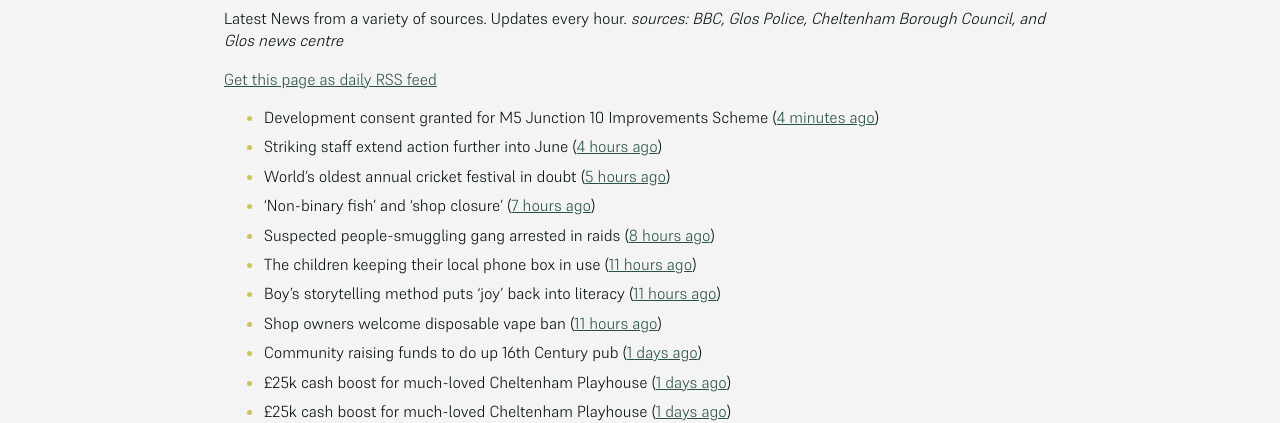
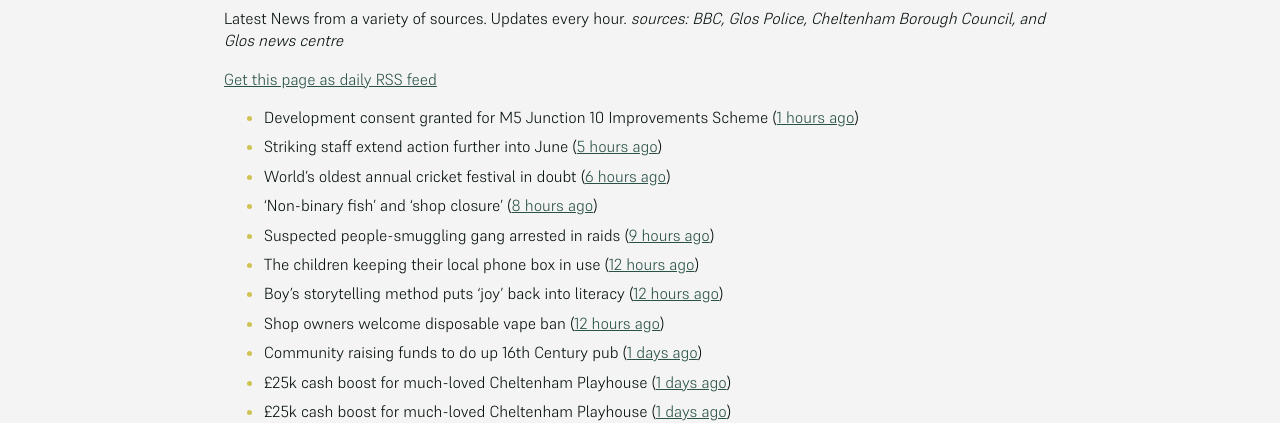
Before and after one commit to mat-0/cheltenham-open-data, a Jekyll site: the page built from _pages/news.md, in a window 1280 px wide. Shown: the part 266-689 px from the top of the page. Built offline with Jekyll 4.4.1, drawn with Linux system fonts in a browser that asks for light colours; some of the changed text lies outside the part shown.

Commit message:
Updated 2025-06-04 17:57:56

```diff
--- a/_pages/news.md
+++ b/_pages/news.md
@@ -12,14 +12,14 @@ _sources: BBC, Glos Police, Cheltenham Borough Council, and Glos news centre_
 [Get this page as daily RSS feed](/daily.rss)
 
 <!-- news_marker starts -->
-- Development consent granted for M5 Junction 10 Improvements Scheme ([4 minutes ago](https://gloucesternewscentre.co.uk/development-consent-granted-for-m5-junction-10-improvements-scheme/))
-- Striking staff extend action further into June ([4 hours ago](https://www.bbc.com/news/articles/cz9y0dnl0k3o))
-- World's oldest annual cricket festival in doubt ([5 hours ago](https://www.bbc.com/news/articles/cvgvlx1ve79o))
-- 'Non-binary fish' and 'shop closure' ([7 hours ago](https://www.bbc.com/news/articles/c787lp1npgjo))
-- Suspected people-smuggling gang arrested in raids ([8 hours ago](https://www.bbc.com/news/articles/cx2j67x49pwo))
-- The children keeping their local phone box in use ([11 hours ago](https://www.bbc.com/news/articles/c1dekpd164no))
-- Boy's storytelling method puts 'joy' back into literacy ([11 hours ago](https://www.bbc.com/news/articles/c6268ykxkdno))
-- Shop owners welcome disposable vape ban ([11 hours ago](https://www.bbc.com/news/articles/cgle5pgy4lgo))
+- Development consent granted for M5 Junction 10 Improvements Scheme ([1 hours ago](https://gloucesternewscentre.co.uk/development-consent-granted-for-m5-junction-10-improvements-scheme/))
+- Striking staff extend action further into June ([5 hours ago](https://www.bbc.com/news/articles/cz9y0dnl0k3o))
+- World's oldest annual cricket festival in doubt ([6 hours ago](https://www.bbc.com/news/articles/cvgvlx1ve79o))
+- 'Non-binary fish' and 'shop closure' ([8 hours ago](https://www.bbc.com/news/articles/c787lp1npgjo))
+- Suspected people-smuggling gang arrested in raids ([9 hours ago](https://www.bbc.com/news/articles/cx2j67x49pwo))
+- The children keeping their local phone box in use ([12 hours ago](https://www.bbc.com/news/articles/c1dekpd164no))
+- Boy's storytelling method puts 'joy' back into literacy ([12 hours ago](https://www.bbc.com/news/articles/c6268ykxkdno))
+- Shop owners welcome disposable vape ban ([12 hours ago](https://www.bbc.com/news/articles/cgle5pgy4lgo))
 - Community raising funds to do up 16th Century pub ([1 days ago](https://www.bbc.com/news/articles/c1kvgy4p4nwo))
 - £25k cash boost for much-loved Cheltenham Playhouse ([1 days ago](https://gloucesternewscentre.co.uk/25k-cash-boost-for-much-loved-cheltenham-playhouse/))
 - £25k cash boost for much-loved Cheltenham Playhouse ([1 days ago](https://www.cheltenham.gov.uk/news/article/3017/25k_cash_boost_for_much-loved_cheltenham_playhouse))
@@ -41,11 +41,11 @@ _sources: BBC, Glos Police, Cheltenham Borough Council, and Glos news centre_
 - A joint statement about Elms Park ([6 days ago](https://www.cheltenham.gov.uk/news/article/3015/a_joint_statement_about_elms_park))
 - Huge M5 ‘dormitory town’ for almost 9000 people near Cheltenham gets the green light ([6 days ago](https://gloucesternewscentre.co.uk/huge-m5-dormitory-town-for-almost-9000-people-near-cheltenham-gets-the-green-light/))
 - Elms Park development clears first hurdle ([6 days ago](https://gloucesternewscentre.co.uk/elms-park-development-clears-first-hurdle/))
-- Fears people ‘lose right to BBQ in the sun’ as roof will ‘overshadow’ gardens ([11 days ago](https://gloucesternewscentre.co.uk/fears-people-lose-right-to-bbq-in-the-sun-as-roof-will-overshadow-gardens/))
-- Fears 4115 homes near M5 will have ‘disastrous’ effect on area as seven villages fight scheme ([11 days ago](https://gloucesternewscentre.co.uk/fears-4115-homes-near-m5-will-have-disastrous-effect-on-area-as-seven-villages-fight-scheme/))
-- Man arrested on suspicion of burglary in Cheltenham following chase by police ([11 days ago](https://gloucesternewscentre.co.uk/man-arrested-on-suspicion-of-burglary-in-cheltenham-following-chase-by-police/))
-- ‘Abominating’ school building approved despite fears it will ‘loom over’ homes ([11 days ago](https://gloucesternewscentre.co.uk/abominating-school-building-approved-despite-fears-it-will-loom-over-homes/))
-- Man who spat in face of officer who helped rescue him from fire is jailed ([11 days ago](https://gloucesternewscentre.co.uk/man-who-spat-in-face-of-officer-who-helped-rescue-him-from-fire-is-jailed/))
+- Fears people ‘lose right to BBQ in the sun’ as roof will ‘overshadow’ gardens ([12 days ago](https://gloucesternewscentre.co.uk/fears-people-lose-right-to-bbq-in-the-sun-as-roof-will-overshadow-gardens/))
+- Fears 4115 homes near M5 will have ‘disastrous’ effect on area as seven villages fight scheme ([12 days ago](https://gloucesternewscentre.co.uk/fears-4115-homes-near-m5-will-have-disastrous-effect-on-area-as-seven-villages-fight-scheme/))
+- Man arrested on suspicion of burglary in Cheltenham following chase by police ([12 days ago](https://gloucesternewscentre.co.uk/man-arrested-on-suspicion-of-burglary-in-cheltenham-following-chase-by-police/))
+- ‘Abominating’ school building approved despite fears it will ‘loom over’ homes ([12 days ago](https://gloucesternewscentre.co.uk/abominating-school-building-approved-despite-fears-it-will-loom-over-homes/))
+- Man who spat in face of officer who helped rescue him from fire is jailed ([12 days ago](https://gloucesternewscentre.co.uk/man-who-spat-in-face-of-officer-who-helped-rescue-him-from-fire-is-jailed/))
 - Luxury spa hotel could be the future for iconic Municipal Offices ([13 days ago](https://gloucesternewscentre.co.uk/luxury-spa-hotel-could-be-the-future-for-iconic-municipal-offices/))
 - Luxury spa hotel could be the future for iconic Municipal Offices as preferred bidder is selected ([13 days ago](https://www.cheltenham.gov.uk/news/article/3014/luxury_spa_hotel_could_be_the_future_for_iconic_municipal_offices_as_preferred_bidder_is_selected))
 - Liberal Democrat Lisa Spivey elected as County Council’s first female leader ([14 days ago](https://gloucesternewscentre.co.uk/liberal-democrat-lisa-spivey-elected-as-county-councils-first-female-leader/))
```
Also changed, not shown: other parts of _pages/news.md (+1 -1 lines), _data/flood.json (+4 -4 lines), index.md (+5 -5 lines).
